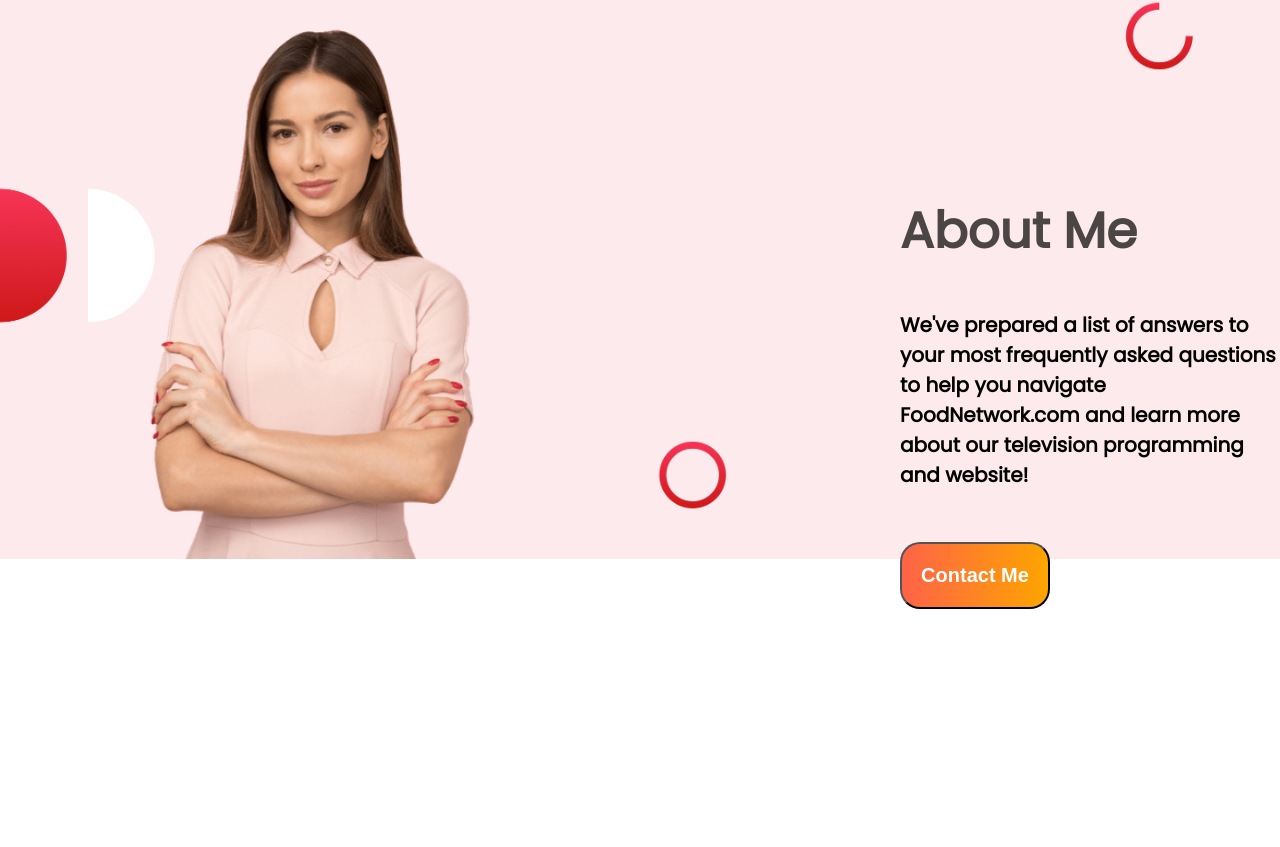
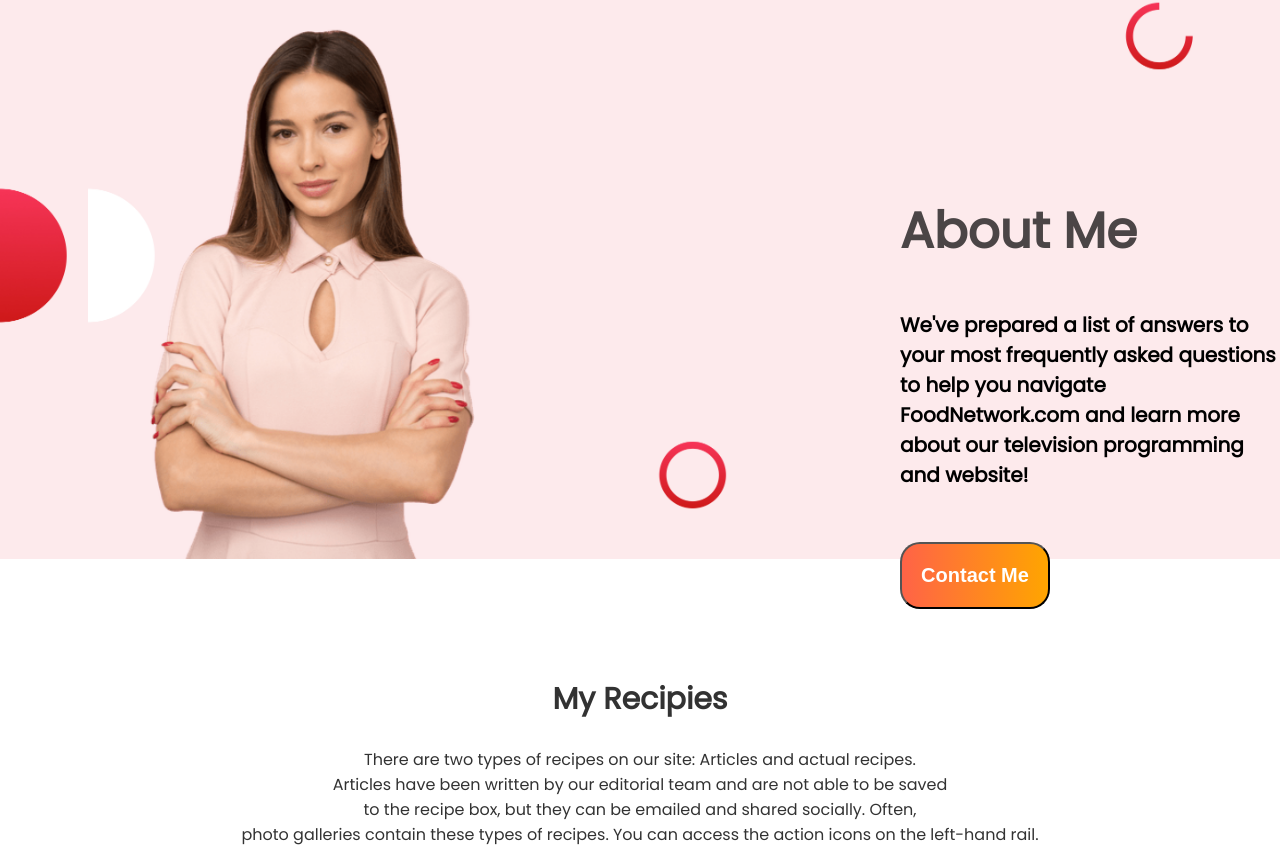
Before and after one commit to sohagdeb/Food-network, a plain HTML site: page index.html in a window 1280 px wide. Shown: the part 1101-1948 px from the top of the page. Before the commit the page ends 1753 px from the top, so only its background shows below. Drawn offline with Linux system fonts and the light colour scheme.

Commit message:
fourth-part

```diff
--- a/index.html
+++ b/index.html
@@ -44,6 +44,11 @@
         <button class="button">Contact Me</button>
         </div>
     </section>
+    <section class="fourth-part">
+        <h1>My Recipies</h1>
+        <span>There are two types of recipes on our site: Articles and actual recipes. <br> Articles have been written by our editorial team and are not able to be saved <br> to the recipe box, but they can be emailed and shared socially. Often, <br> photo galleries contain these types of recipes. You can access the action icons on the left-hand rail.</span>
+
+    </section>
 
 </body>
 </html>
--- a/style.css
+++ b/style.css
@@ -75,3 +75,11 @@ body{
 .about-me h4{
     font-size: 20px;
 }
+.fourth-part{
+    text-align: center;
+    opacity: 0.8;
+
+}
+.fourth-part h1{
+    font-size: 30px;
+}
```
